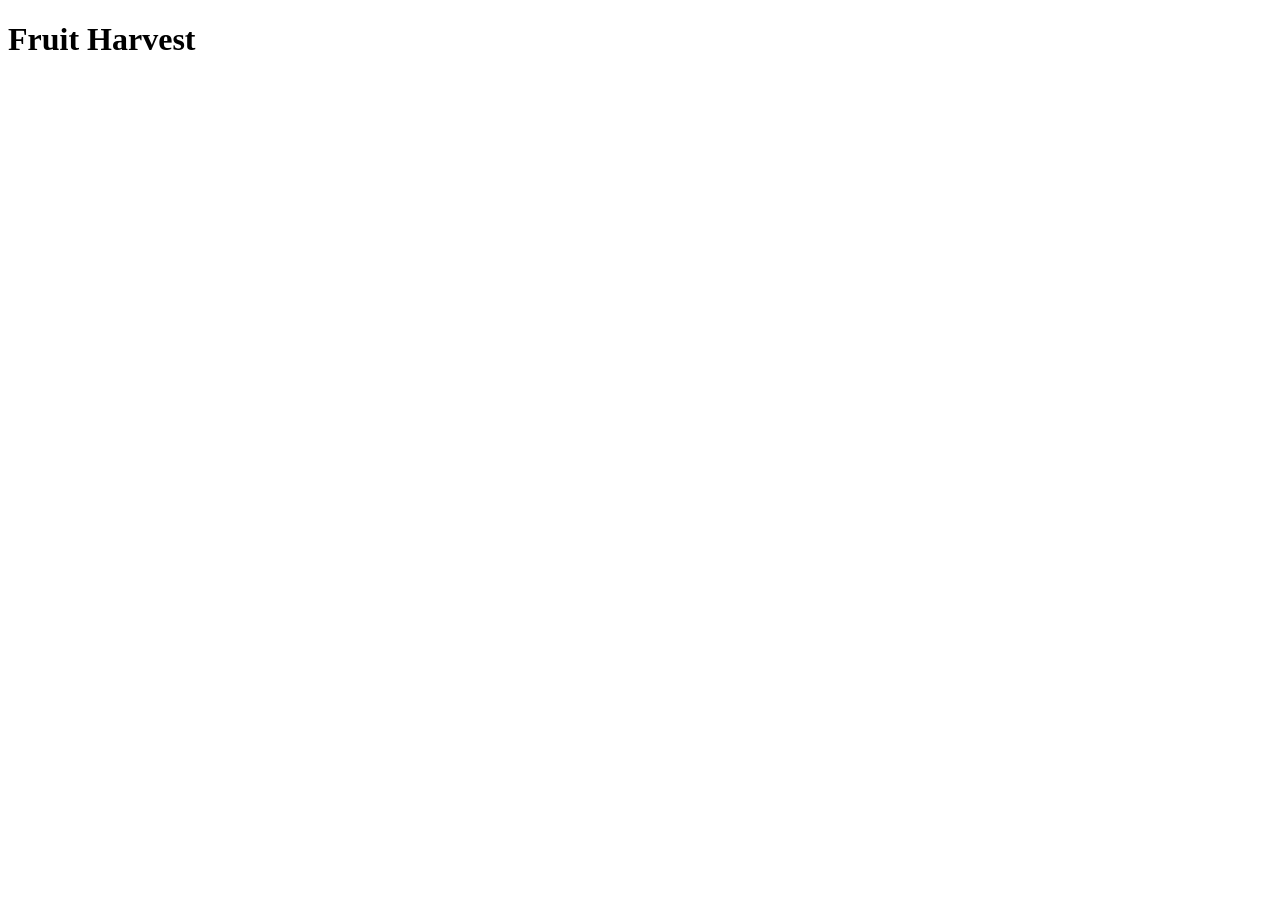
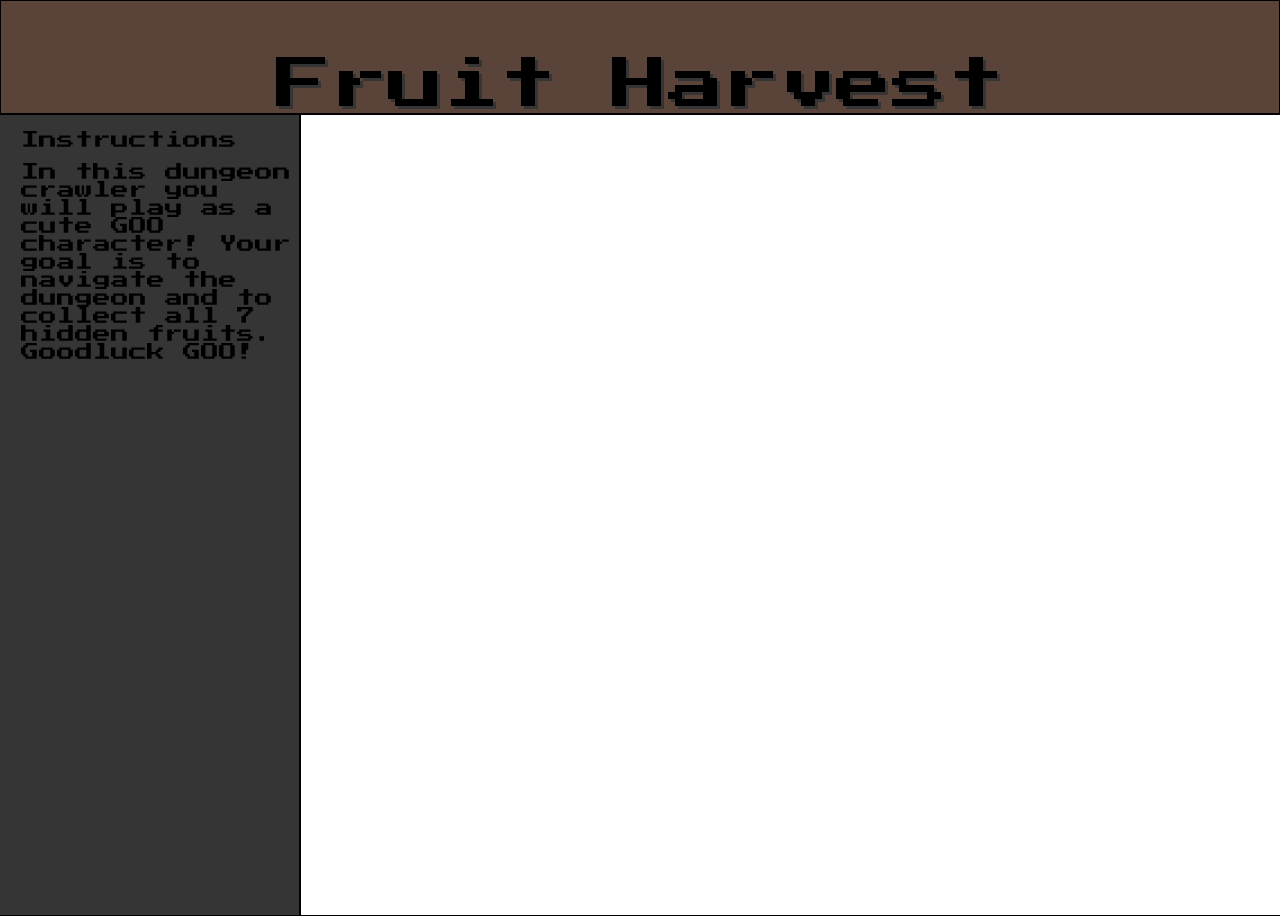
Before and after one commit to B-Mong/Milestone-Project-BrowserGame, a plain HTML site: page index.html in a window 1280 px wide. Before the commit the page ends 800 px from the top, so only its background shows below. Drawn offline with Linux system fonts and the light colour scheme.

Commit message:
Created Game UI and window

```diff
--- a/index.html
+++ b/index.html
@@ -1,23 +1,31 @@
 <!DOCTYPE html>
 <html lang="en">
+
 <head>
     <meta charset="UTF-8">
     <meta http-equiv="X-UA-Compatible" content="IE=edge">
     <meta name="viewport" content="width=device-width, initial-scale=1.0">
+    <link rel="preconnect" href="https://fonts.googleapis.com">
+    <link rel="preconnect" href="https://fonts.gstatic.com" crossorigin>
+    <link href="https://fonts.googleapis.com/css2?family=Press+Start+2P&display=swap" rel="stylesheet">
     <link rel="stylesheet" href="./styles.css">
     <title>Fruit Harvest</title>
 </head>
+
 <body>
-    <div id="header">
-        <h1>Fruit Harvest</h1>
-    </div>
-    <div id="main-container">
-        <div id="sidebar">
+    <header class="headtext">Fruit Harvest</header>
 
-        </div>
-        <div id="gameWindow">
-
-        </div>
+    <div class="main-container">
+        <aside class="sidebar">
+            <ul>
+                <li class="headlist">Instructions</li>
+                <li class="listcontext">In this dungeon crawler you will play as a cute GOO character! Your goal is to navigate the dungeon and to collect all 7 hidden fruits. Goodluck GOO!</li>
+            </ul>
+        </aside>
+        <main class="content">
+            <canvas id="game"></canvas>
+        </main>
     </div>
 </body>
+
 </html>
--- a/styles.css
+++ b/styles.css
@@ -0,0 +1,79 @@
+body{
+    min-height: 100vh;
+    margin: 0px;
+    padding: 0px;
+}
+header{
+    max-width: 1280px;
+    padding-top: 1em;
+    border: 1px solid #000000;
+    display: flex;
+    flex-direction: row;
+    justify-content: center;
+    margin: auto;
+    background-color: #5a4439
+}
+.headtext{
+    font-family: 'Press Start 2P', cursive;
+    font-size: 56px;
+    text-shadow: 3px 3px  #353535 ;
+
+}
+.main-container{
+    min-height: calc(100vh - 100px);
+    display: flex;
+    flex-direction: row;
+    align-items: center;
+    justify-content: center;
+}
+
+
+
+
+
+
+
+
+/* Sidebar resolution: 300x800 */
+.sidebar{
+    min-width: 300px;
+    max-width: 300px;
+    min-height: 800px;
+    max-height: 800px;
+    background-color:  #353535 ;
+    display: flex;
+    border: 1px solid black;
+}
+
+/* Sidebar */
+li{
+    list-style: none;
+    font-family: 'Press Start 2P', cursive;
+    margin-left: -1em
+
+}
+.headlist{
+    text-align: center;
+    font-size: 18px;
+    display: inline-block;
+
+}
+.listcontext{
+    font-size: 18px;
+    padding-top: 10px;
+}
+
+/* Game Window*/
+#game{
+    flex-grow: 1;
+}
+/* Content resolution: 980x800 */
+.content{
+    flex-grow: 1;
+    display: flex;
+    border: 1px solid black;
+    min-width: 980px;
+    max-width: 980px;
+    min-height: 800px;
+    max-height: 800px;
+}
```
